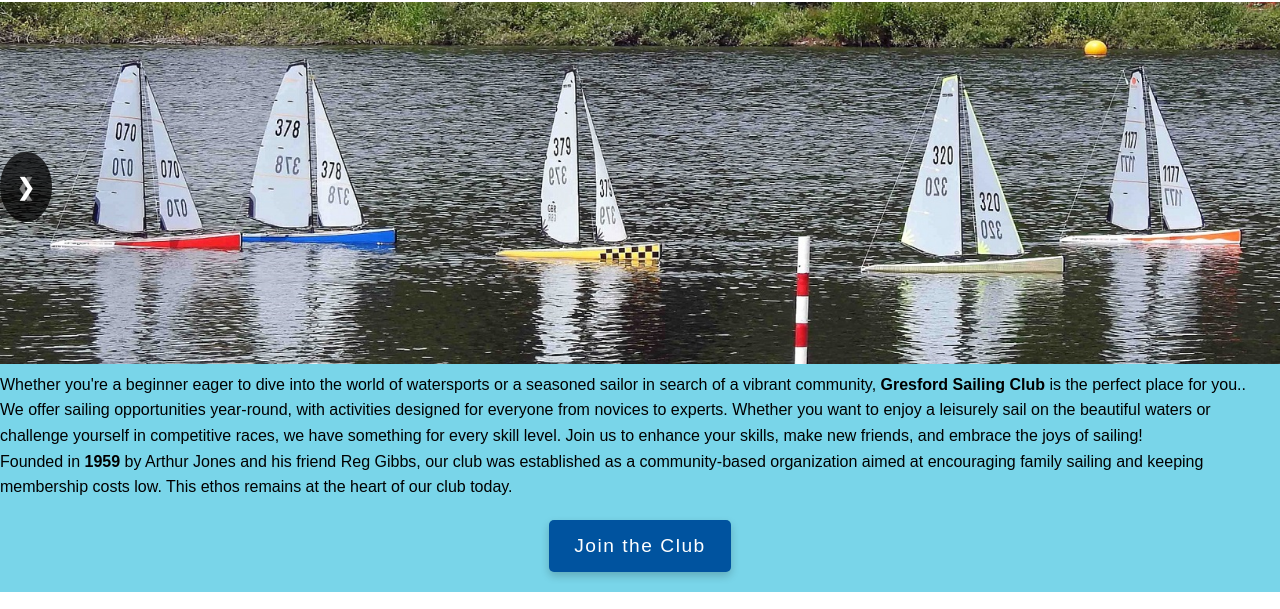
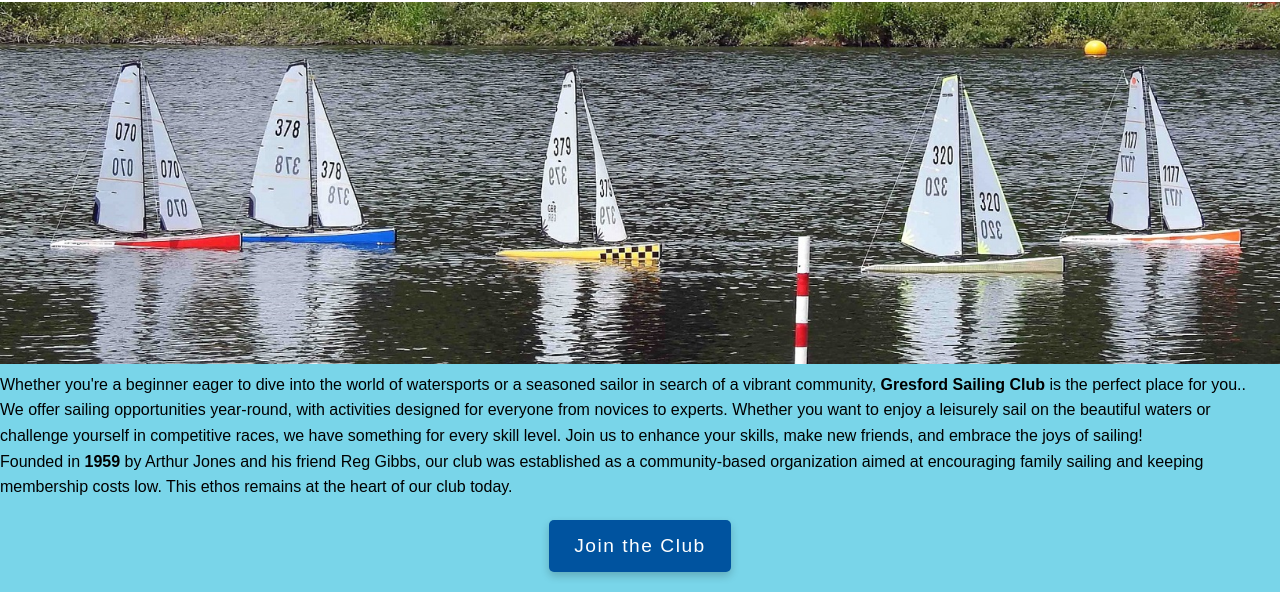
Before and after one commit to Gresford-Sailing-Club-GSC/index, a website: page index.html in a window 1280 px wide. Shown: the part 119-728 px from the top of the page. Drawn offline with Linux system fonts and the light colour scheme.

Commit message:
Update index.html

```diff
--- a/index.html
+++ b/index.html
@@ -35,8 +35,6 @@
             <div class="slides fade">
                 <img src="assets/boatt.jpg" alt="Boats">
             </div>
-            <a class="prev" onclick="changeSlide(-1)">&#10094;</a>
-            <a class="next" onclick="changeSlide(1)">&#10095;</a>
         </div>
 
 
```
